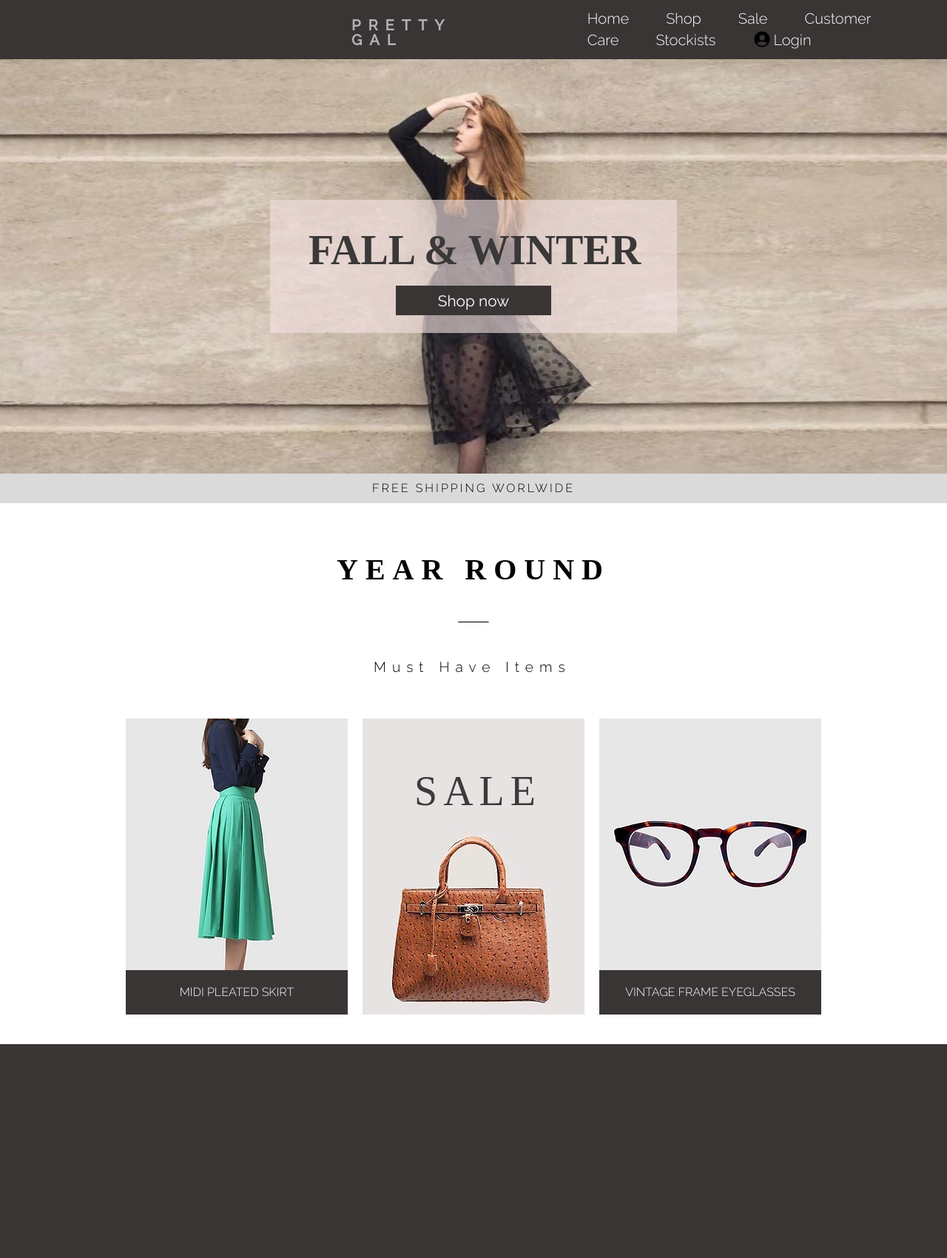
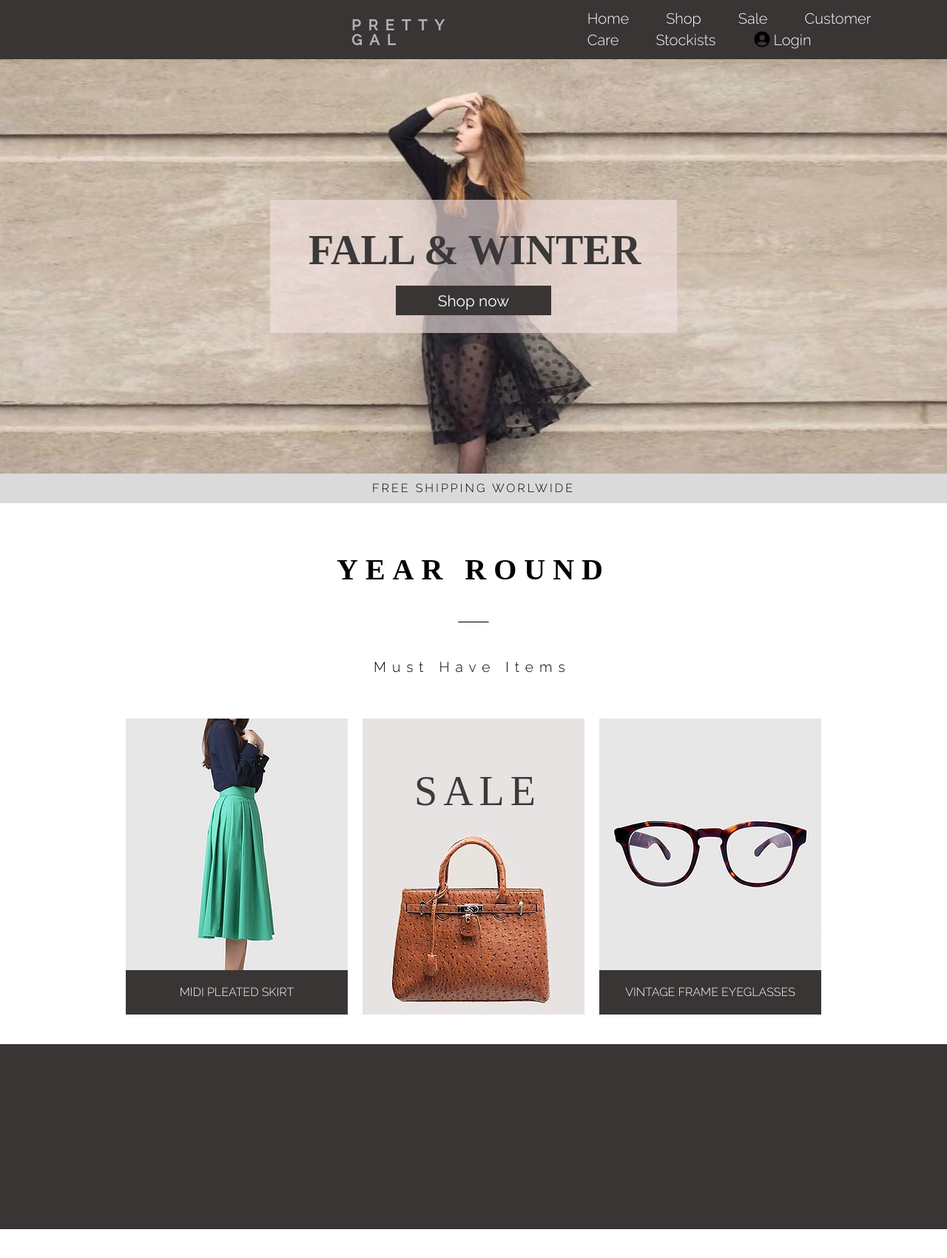
Before and after one commit to ShahdElsebai/Pretty-Gal, a React (Create React App) app: page / in a window 1280 px wide. Shown: the top 1700 px of the page at 74% size. After the commit the page ends 1661 px from the top, so only its background shows below. Built offline with nearby package versions, Linux system fonts and the light colour scheme.

Commit message:
edit height of about us container

```diff
--- a/src/Components/aboutUs.js
+++ b/src/Components/aboutUs.js
@@ -9,6 +9,6 @@ const AboutUs = () => (
 export const StyledAboutUsContainer = styled.div`
   background: #3a3535;
   max-width: 100vw;
-  height: 320px;
+  height: 250px;
 `
 export default AboutUs;
```
